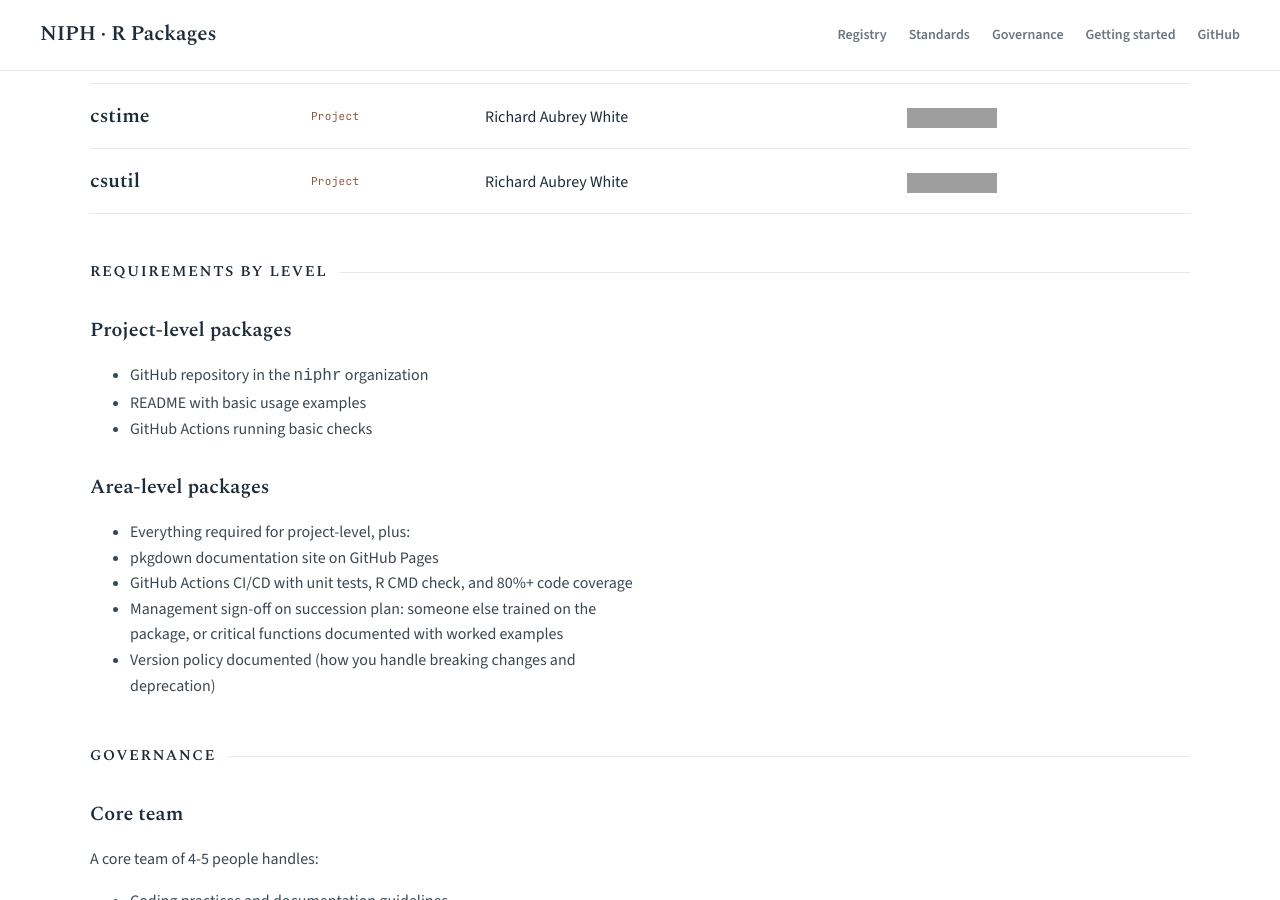
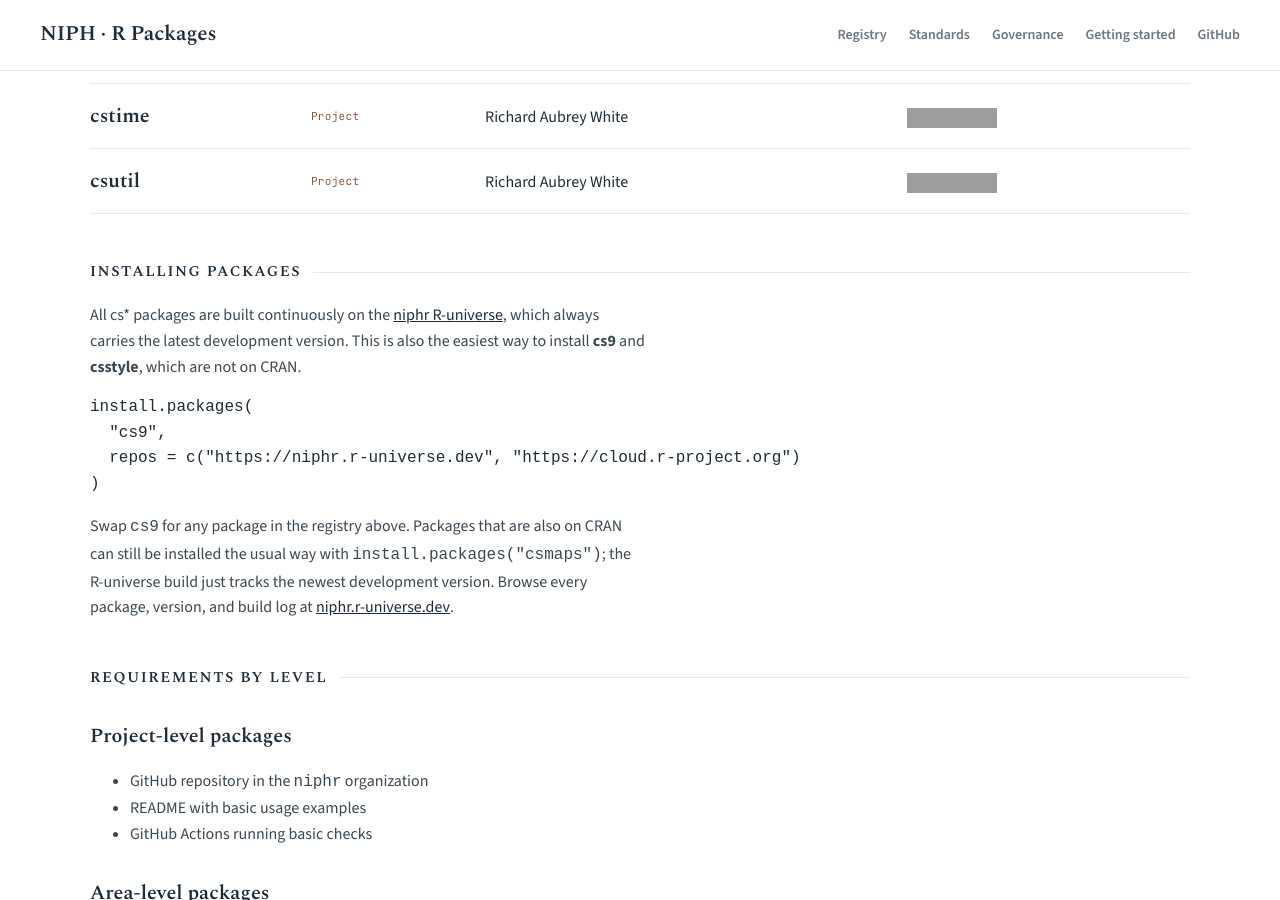
Before and after one commit to niphr/niphr.github.io, a Jekyll site: the page built from index.md, in a window 1280 px wide and 900 px high, scrolled down 1074 px. Built offline with Jekyll 4.4.1, drawn with Linux system fonts in a browser that asks for light colours; grey boxes are pictures that could not be loaded.

Commit message:
Add R-universe install instructions

````diff
--- a/index.md
+++ b/index.md
@@ -27,6 +27,19 @@ We organize packages into two levels:
 | [cstidy](https://niphr.github.io/cstidy/) | Project | Richard Aubrey White | [![CRAN status](https://www.r-pkg.org/badges/version/cstidy)](https://cran.r-project.org/package=cstidy) |
 | [cstime](https://niphr.github.io/cstime/) | Project | Richard Aubrey White | [![CRAN status](https://www.r-pkg.org/badges/version/cstime)](https://cran.r-project.org/package=cstime) |
 | [csutil](https://niphr.github.io/csutil/) | Project | Richard Aubrey White | [![CRAN status](https://www.r-pkg.org/badges/version/csutil)](https://cran.r-project.org/package=csutil) |
+
+## Installing packages
+
+All cs* packages are built continuously on the [niphr R-universe](https://niphr.r-universe.dev), which always carries the latest development version. This is also the easiest way to install **cs9** and **csstyle**, which are not on CRAN.
+
+```r
+install.packages(
+  "cs9",
+  repos = c("https://niphr.r-universe.dev", "https://cloud.r-project.org")
+)
+```
+
+Swap `cs9` for any package in the registry above. Packages that are also on CRAN can still be installed the usual way with `install.packages("csmaps")`; the R-universe build just tracks the newest development version. Browse every package, version, and build log at [niphr.r-universe.dev](https://niphr.r-universe.dev).
 
 ## Requirements by level
 
````
